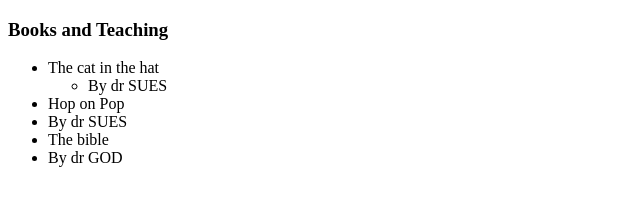
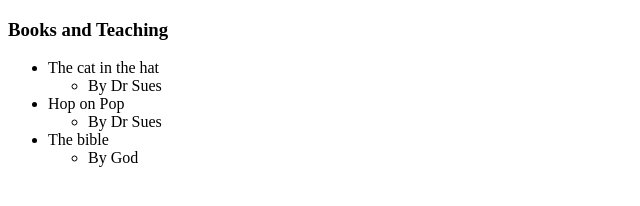
Before and after one commit to AlexBeach3/CV, a plain HTML site: page hobbies.html in a window 1280 px wide. Shown: the whole page, without its empty margins (0-640 px from the left). Drawn offline with Linux system fonts and the light colour scheme.

Commit message:
Add files via upload

```diff
--- a/hobbies.html
+++ b/hobbies.html
@@ -5,7 +5,7 @@
     <meta charset="UTF-8">
     <meta http-equiv="X-UA-Compatible" content="IE=edge">
     <meta name="viewport" content="width=device-width, initial-scale=1.0">
-    <title>My Fav boo</title>
+    <title>My Fav books</title>
 </head>
 
 <body>
@@ -13,12 +13,16 @@
     <ul>
         <li>The cat in the hat</li>
         <ul>
-            <li> By dr SUES </li>
+            <li> By Dr Sues </li>
         </ul>
         <li> Hop on Pop</li>
-        <li> By dr SUES </li>
+        <ul>
+            <li> By Dr Sues </li>
+        </ul>
         <li> The bible </li>
-        <li> By dr GOD </li>
+        <ul>
+            <li> By God </li>
+        </ul>
     </ul>
 
 </body>
```
